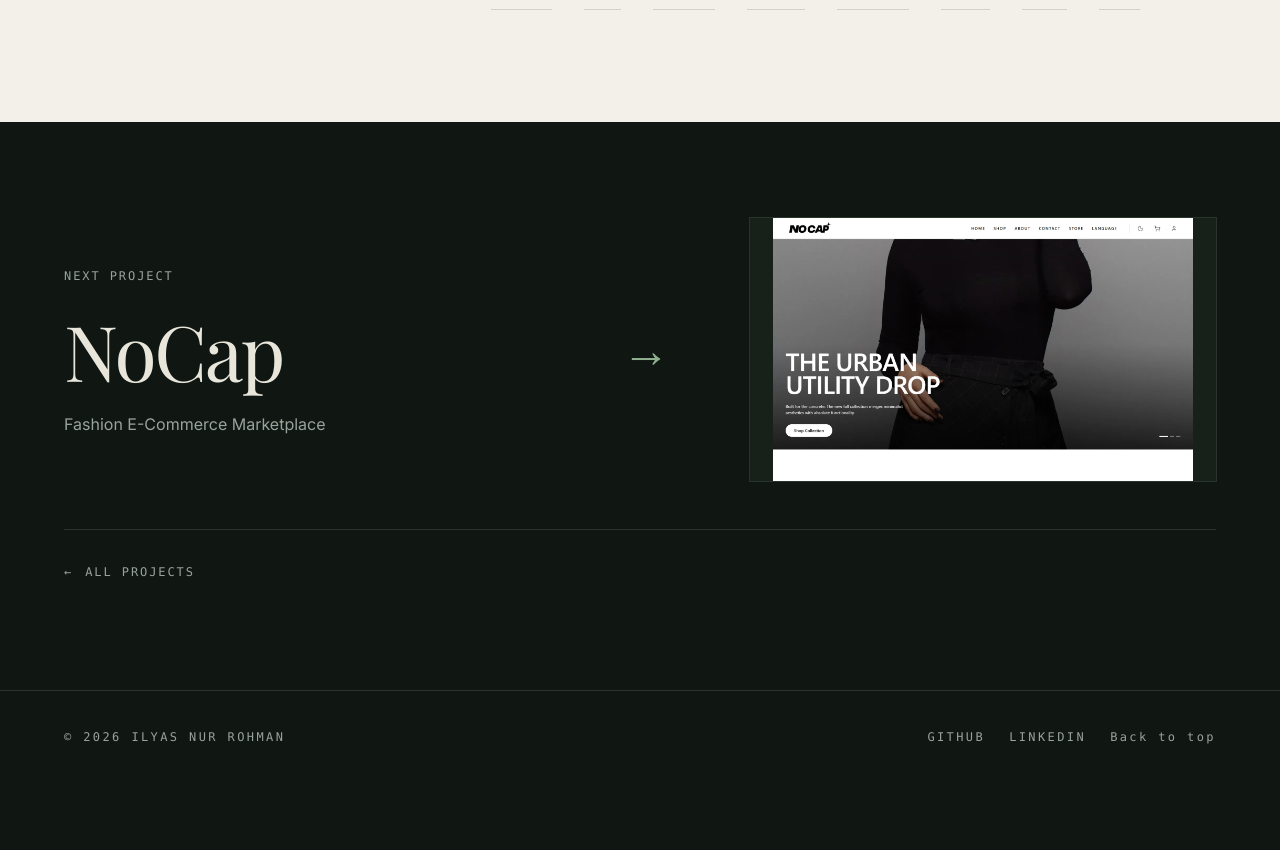
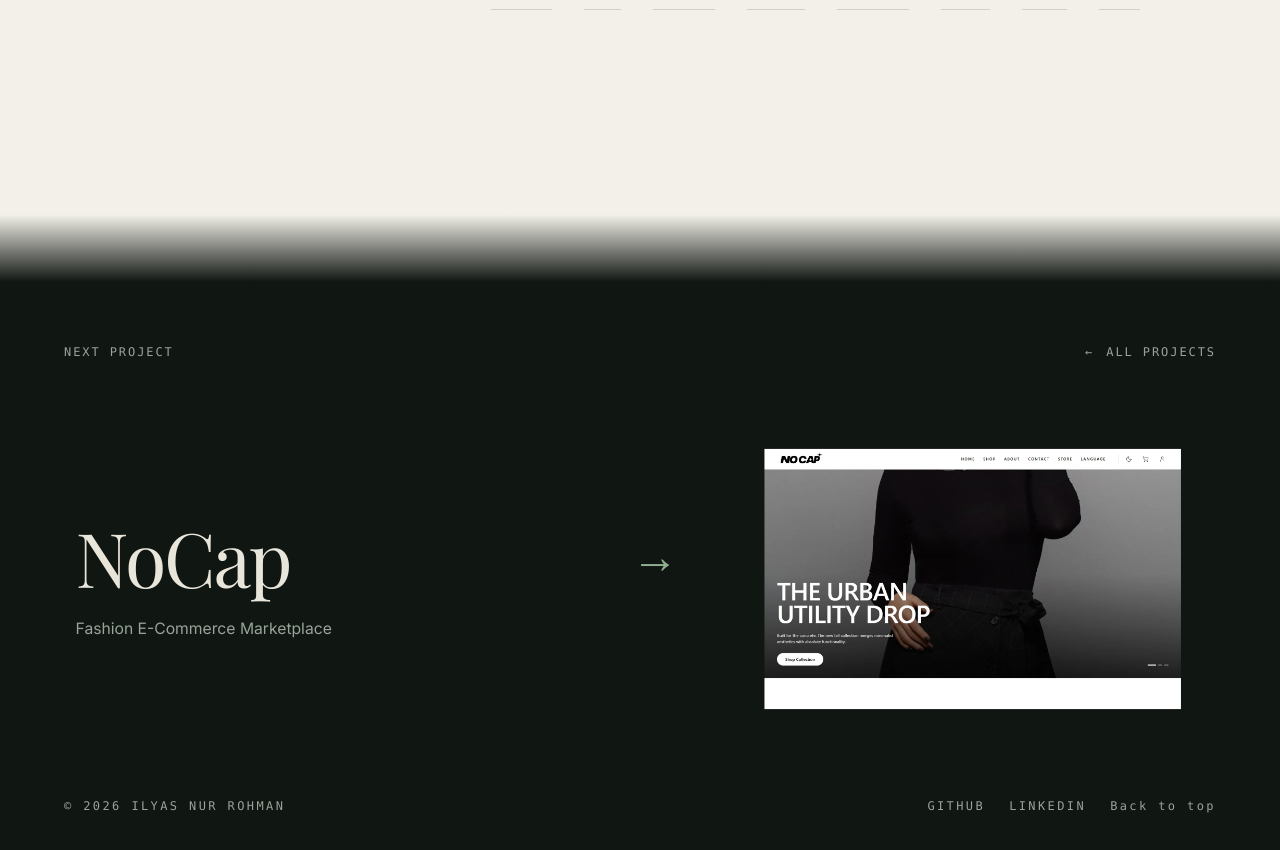
Before and after one commit to Ilyasrhmn/ilyas-rohman, a Next.js app: page /projects/muterin in a window 1280 px wide. Shown: the part 2440-3290 px from the top of the page. Before the commit the page ends 3223 px from the top, so only its background shows below. Built offline with nearby package versions, Linux system fonts and the light colour scheme; no server answers; a web font is replaced by a local one.

Commit message:
feat(projects): blend detail closing into a seamless dark footer

```diff
--- a/src/app/projects/[slug]/page.tsx
+++ b/src/app/projects/[slug]/page.tsx
@@ -5,6 +5,7 @@ import { ProjectDetail } from "@/components/projects/project-detail";
 import { NextProject } from "@/components/projects/next-project";
 import { ProjectsFooter } from "@/components/projects/footer";
 import { ProjectDetailTheme } from "@/components/projects/detail-theme";
+import { ProjectClosing } from "@/components/projects/project-closing";
 
 export function generateStaticParams() {
   return projects.map((p) => ({ slug: p.slug }));
@@ -37,8 +38,10 @@ export default async function ProjectDetailPage({
     <div className="min-h-screen bg-[var(--world-b-bg)] text-[var(--world-b-text)]">
       <ProjectDetailTheme />
       <ProjectDetail project={project} />
-      <NextProject currentSlug={slug} />
-      <ProjectsFooter />
+      <ProjectClosing key={slug}>
+        <NextProject currentSlug={slug} />
+        <ProjectsFooter variant="detail" />
+      </ProjectClosing>
     </div>
   );
 }
--- a/src/components/projects/footer.tsx
+++ b/src/components/projects/footer.tsx
@@ -4,7 +4,8 @@ import { useLenis } from "@/components/layout/smooth-scroll";
 import { useReducedMotion } from "@/hooks/use-reduced-motion";
 import { profile } from "@/data/profile";
 
-export function ProjectsFooter() {
+export function ProjectsFooter({ variant = "default" }: { variant?: "default" | "detail" }) {
+  const isDetail = variant === "detail";
   const lenis = useLenis();
   const reducedMotion = useReducedMotion();
 
@@ -18,18 +19,18 @@ export function ProjectsFooter() {
 
   return (
     <footer
-      className="border-t px-6 py-6 sm:px-10"
+      className={isDetail ? "px-6 pb-8 pt-10 sm:px-10 md:pt-14" : "border-t px-6 py-6 sm:px-10"}
       style={{
-        backgroundColor: "var(--world-a-bg)",
+        backgroundColor: isDetail ? "transparent" : "var(--world-a-bg)",
         borderColor: "var(--world-a-border)",
         color: "var(--world-a-muted)",
       }}
     >
-      <div className="mx-auto flex max-w-6xl flex-col items-center gap-3 font-mono text-xs uppercase tracking-[0.2em] sm:flex-row sm:items-center sm:justify-between sm:gap-4">
+      <div className={`mx-auto flex max-w-6xl flex-col gap-3 font-mono text-xs uppercase tracking-[0.2em] sm:flex-row sm:items-center sm:justify-between sm:gap-4 ${isDetail ? "items-start" : "items-center"}`}>
         <p>
           &copy; {new Date().getFullYear()} {profile.name}
         </p>
-        <div className="flex flex-wrap items-center justify-center gap-x-6 gap-y-2">
+        <div className={`flex flex-wrap items-center gap-x-6 gap-y-2 ${isDetail ? "justify-start" : "justify-center"}`}>
           {profile.socials.map((social) => (
             <a
               key={social.label}
--- a/src/components/projects/next-project.tsx
+++ b/src/components/projects/next-project.tsx
@@ -1,6 +1,5 @@
 import Image from "next/image";
 import { RevealLink } from "@/components/layout/route-reveal";
-import { ProjectReveal } from "./project-reveal";
 import { projects } from "@/data/projects";
 
 export function NextProject({ currentSlug }: { currentSlug: string }) {
@@ -9,29 +8,32 @@ export function NextProject({ currentSlug }: { currentSlug: string }) {
   const next = projects[(currentIndex + 1) % projects.length];
 
   return (
-    <section data-next-project className="overflow-hidden bg-[var(--world-a-bg)] px-6 py-16 text-[var(--world-a-text)] sm:px-10 md:py-24">
+    <section
+      data-next-project
+      className="overflow-hidden px-6 pb-8 pt-10 text-[var(--world-a-text)] sm:px-10 md:pb-10 md:pt-12"
+    >
       <div className="mx-auto max-w-6xl">
-        <ProjectReveal>
+        <div className="mb-8 flex flex-wrap items-center justify-between gap-x-6 gap-y-2 md:mb-12">
+          <span className="font-mono text-xs uppercase tracking-[0.16em] text-[var(--world-a-muted)]">Next project</span>
+          <RevealLink href="/projects" direction="back" className="inline-flex min-h-11 items-center gap-3 font-mono text-xs uppercase tracking-[0.16em] text-[var(--world-a-muted)] transition-colors hover:text-[var(--world-a-text)] focus-visible:outline focus-visible:outline-2 focus-visible:outline-offset-4">
+            <span aria-hidden>←</span> All projects
+          </RevealLink>
+        </div>
+        <div data-closing-preview>
           <RevealLink
             href={`/projects/${next.slug}`}
-            className="group grid min-w-0 items-center gap-10 focus-visible:outline focus-visible:outline-2 focus-visible:outline-offset-8 lg:grid-cols-[minmax(0,1.3fr)_minmax(0,1fr)] lg:gap-20"
+            className="group grid min-w-0 items-center gap-8 focus-visible:outline focus-visible:outline-2 focus-visible:outline-offset-8 lg:grid-cols-[minmax(0,1.3fr)_minmax(0,1fr)] lg:gap-16"
           >
             <div className="min-w-0">
-              <span className="font-mono text-xs uppercase tracking-[0.16em] text-[var(--world-a-muted)]">Next project</span>
-              <div className="mt-6 flex items-center justify-between gap-5">
+              <div className="flex items-center justify-between gap-5">
                 <h2 className="min-w-0 break-words font-serif text-[clamp(2.75rem,6vw,6rem)] leading-[1.05] tracking-[-0.03em] transition-colors group-hover:text-[var(--world-a-accent)]">{next.title}</h2>
                 <span aria-hidden className="shrink-0 text-4xl text-[var(--world-a-accent)] motion-safe:transition-transform motion-safe:duration-300 motion-safe:group-hover:translate-x-2 sm:text-5xl">→</span>
               </div>
               <p className="mt-5 max-w-[34ch] text-base leading-relaxed text-[var(--world-a-muted)]">{next.category}</p>
             </div>
-            <div className="relative aspect-video min-w-0 overflow-hidden bg-[var(--world-a-surface)] ring-1 ring-[var(--world-a-border)]">
+            <div className="relative aspect-video min-w-0 overflow-hidden">
               <Image src={next.image} alt="" fill sizes="(min-width: 1280px) 466px, (min-width: 1024px) 42vw, (min-width: 640px) calc(100vw - 80px), calc(100vw - 48px)" className="object-contain motion-safe:transition-transform motion-safe:duration-500 motion-safe:group-hover:scale-[1.025]" />
             </div>
-          </RevealLink>
-        </ProjectReveal>
-        <div className="mt-12 border-t border-[var(--world-a-border)] pt-5">
-          <RevealLink href="/projects" direction="back" className="inline-flex min-h-11 items-center gap-3 font-mono text-xs uppercase tracking-[0.16em] text-[var(--world-a-muted)] transition-colors hover:text-[var(--world-a-text)] focus-visible:outline focus-visible:outline-2 focus-visible:outline-offset-4">
-            <span aria-hidden>←</span> All projects
           </RevealLink>
         </div>
       </div>
--- /dev/null
+++ b/src/components/projects/project-closing.tsx
@@ -0,0 +1,49 @@
+"use client";
+
+import { useEffect, useRef, type CSSProperties, type ReactNode } from "react";
+import { gsap, registerGsap } from "@/lib/gsap";
+import { useReducedMotion } from "@/hooks/use-reduced-motion";
+
+export function ProjectClosing({ children }: { children: ReactNode }) {
+  const rootRef = useRef<HTMLDivElement>(null);
+  const bridgeRef = useRef<HTMLDivElement>(null);
+  const reducedMotion = useReducedMotion();
+
+  useEffect(() => {
+    if (reducedMotion || !rootRef.current || !bridgeRef.current) return;
+    registerGsap();
+    const colors = getComputedStyle(document.documentElement);
+    const cream = colors.getPropertyValue("--world-b-bg").trim();
+    const forest = colors.getPropertyValue("--world-a-bg").trim();
+    const context = gsap.context(() => {
+      const timeline = gsap.timeline({
+        scrollTrigger: {
+          trigger: rootRef.current,
+          start: "top bottom",
+          end: "top 45%",
+          scrub: 0.6,
+          invalidateOnRefresh: true,
+        },
+      });
+      // The color morph stays in the empty bridge; text always sits on forest.
+      timeline.fromTo(bridgeRef.current, { "--closing-mix": cream }, { "--closing-mix": forest, duration: 1, ease: "none" }, 0);
+      timeline.fromTo("[data-closing-preview]", { y: 24, scale: 0.98 }, { y: 0, scale: 1, duration: 1, ease: "none" }, 0);
+    }, rootRef);
+    return () => context.revert();
+  }, [reducedMotion]);
+
+  return (
+    <div ref={rootRef} data-project-closing>
+      <div
+        ref={bridgeRef}
+        aria-hidden
+        className="pointer-events-none h-24 sm:h-32 lg:h-40"
+        style={{
+          "--closing-mix": "var(--world-a-bg)",
+          backgroundImage: "linear-gradient(to bottom, var(--world-b-bg) 0%, var(--closing-mix) 58%, var(--world-a-bg) 100%)",
+        } as CSSProperties}
+      />
+      <div className="bg-[var(--world-a-bg)] text-[var(--world-a-text)]">{children}</div>
+    </div>
+  );
+}
```
